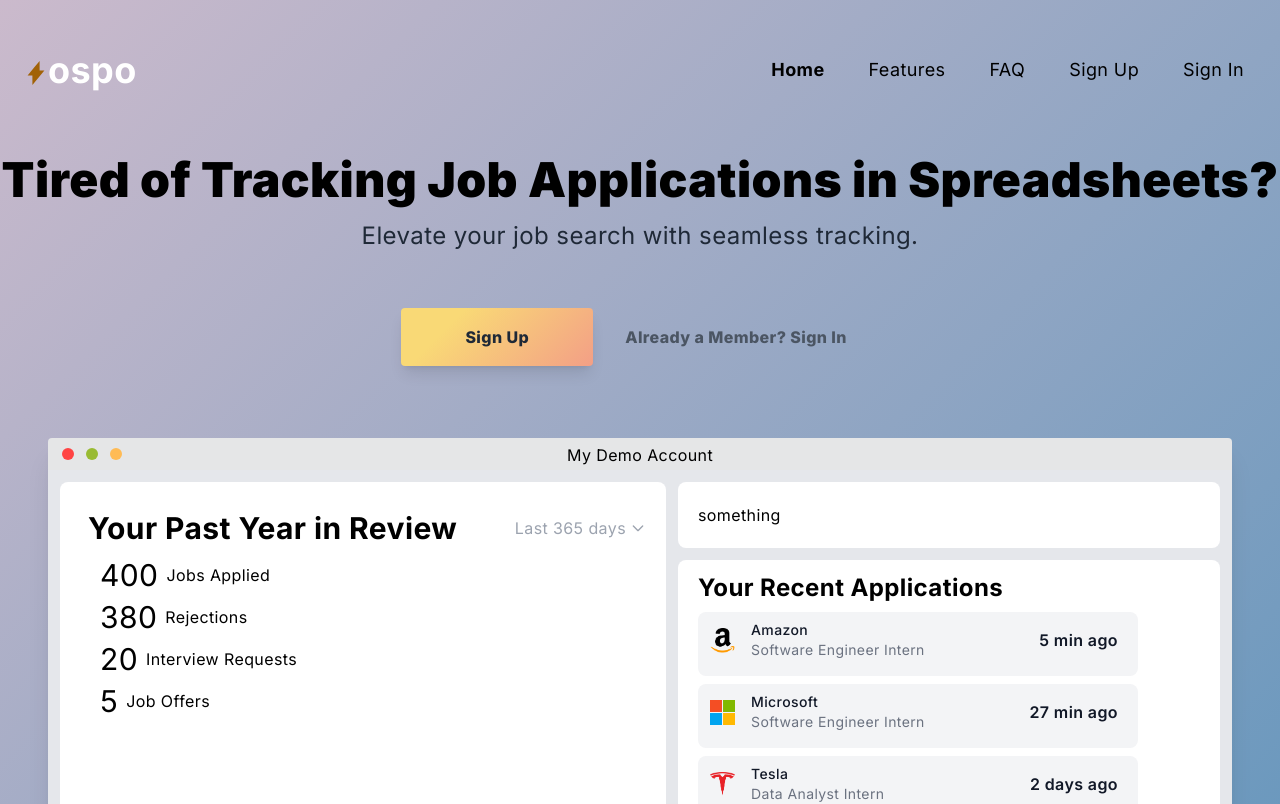
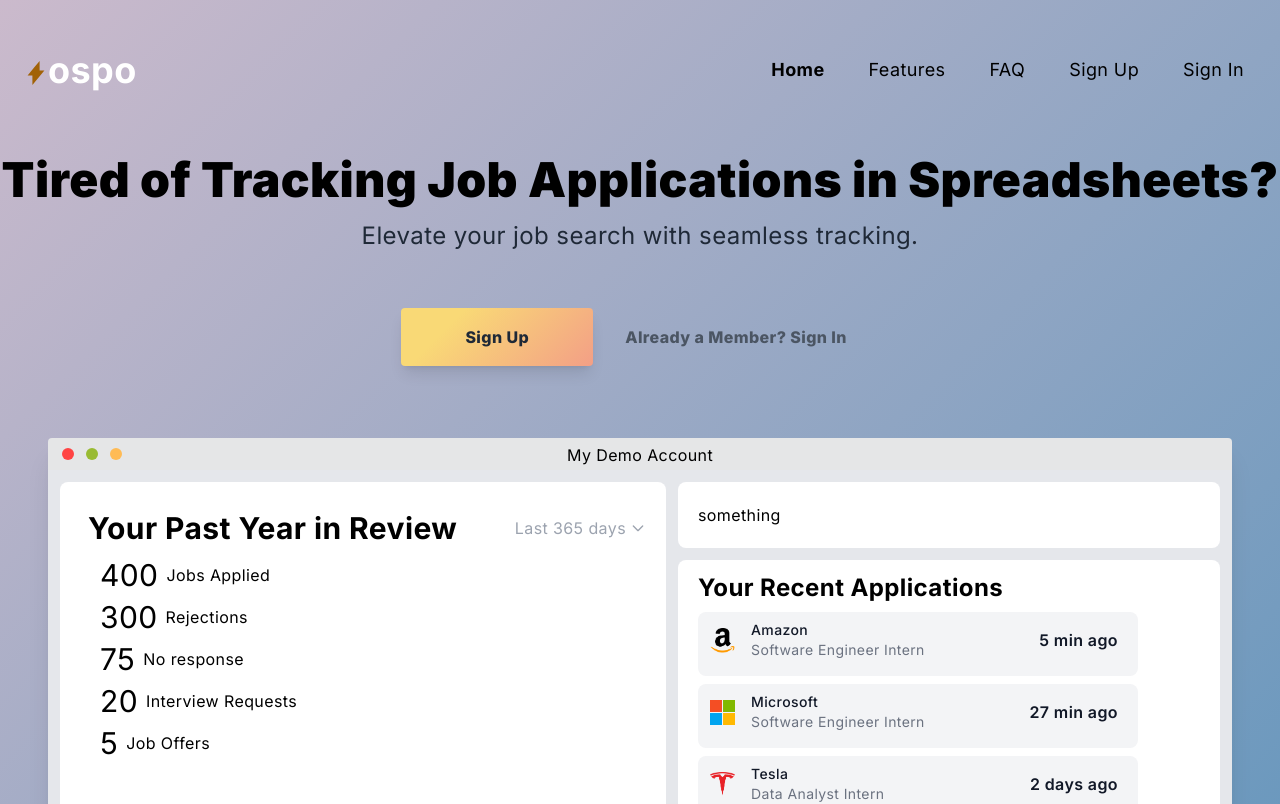
Before and after one commit to cartile/ospo-website, a Next.js app: page / in a window 1280 px wide. Shown: the top 804 px of the page. Built offline with nearby package versions, Linux system fonts and the light colour scheme.

Commit message:
job statistics updating with time frame select

```diff
--- a/app/components/HomePage/MockBrowser.tsx
+++ b/app/components/HomePage/MockBrowser.tsx
@@ -12,16 +12,26 @@
     const [timePeriod, setTimePeriod] = useState("Last 365 days")
     const [isLoaded, setIsLoaded] = useState(false)
 
+    let jobsApplied: (number)[] = [400, 50, 15]
+    let rejections: (number)[] = [300, 10, 2]
+    let ghosted: (number)[] = [75, 5, 1]
+    let interviews: (number)[] = [20, 3, 1]
+    let offers: (number)[] = [5, 2, 1]
+    let currIndex: number = 0
+
     useEffect(() => {
         setIsLoaded(true)
     }, [])
 
     const handleTimeFrame = () => {
         if (timePeriod === "Last 365 days") {
+            currIndex = 0
             return 'Year'
         } else if (timePeriod === "Last 30 days") {
+            currIndex = 1
             return 'Month'
         } else if (timePeriod === "Last 7 days") {
+            currIndex = 2
             return 'Week'
         }
         return 'null'
@@ -57,19 +67,23 @@
                         </div>
 
                         <div className="flex items-center">
-                            <p className="ml-5 text-3xl">400</p>
+                            <p className="ml-5 text-3xl">{jobsApplied[currIndex]}</p>
                             <p className="p-2">Jobs Applied</p>
                         </div>
                         <div className="flex items-center">
-                            <p className="ml-5 text-3xl">380</p>
+                            <p className="ml-5 text-3xl">{rejections[currIndex]}</p>
                             <p className="p-2">Rejections</p>
                         </div>
                         <div className="flex items-center">
-                            <p className="ml-5 text-3xl">20</p>
+                            <p className="ml-5 text-3xl">{ghosted[currIndex]}</p>
+                            <p className="p-2">No response</p>
+                        </div>
+                        <div className="flex items-center">
+                            <p className="ml-5 text-3xl">{interviews[currIndex]}</p>
                             <p className="p-2">Interview Requests</p>
                         </div>
                         <div className="flex items-center">
-                            <p className="ml-5 text-3xl">5</p>
+                            <p className="ml-5 text-3xl">{offers[currIndex]}</p>
                             <p className="p-2">Job Offers</p>
                         </div>
                     </div>
```
